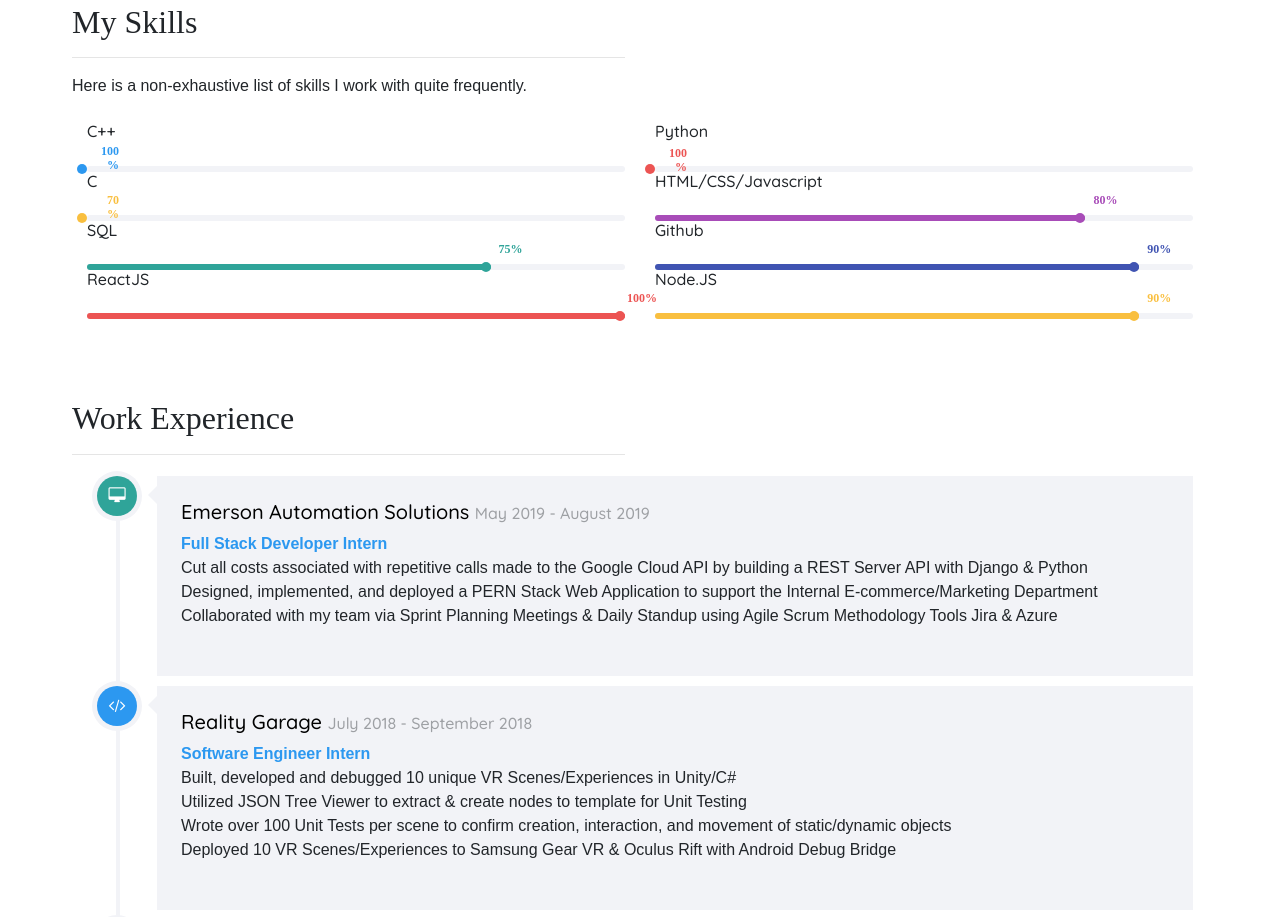
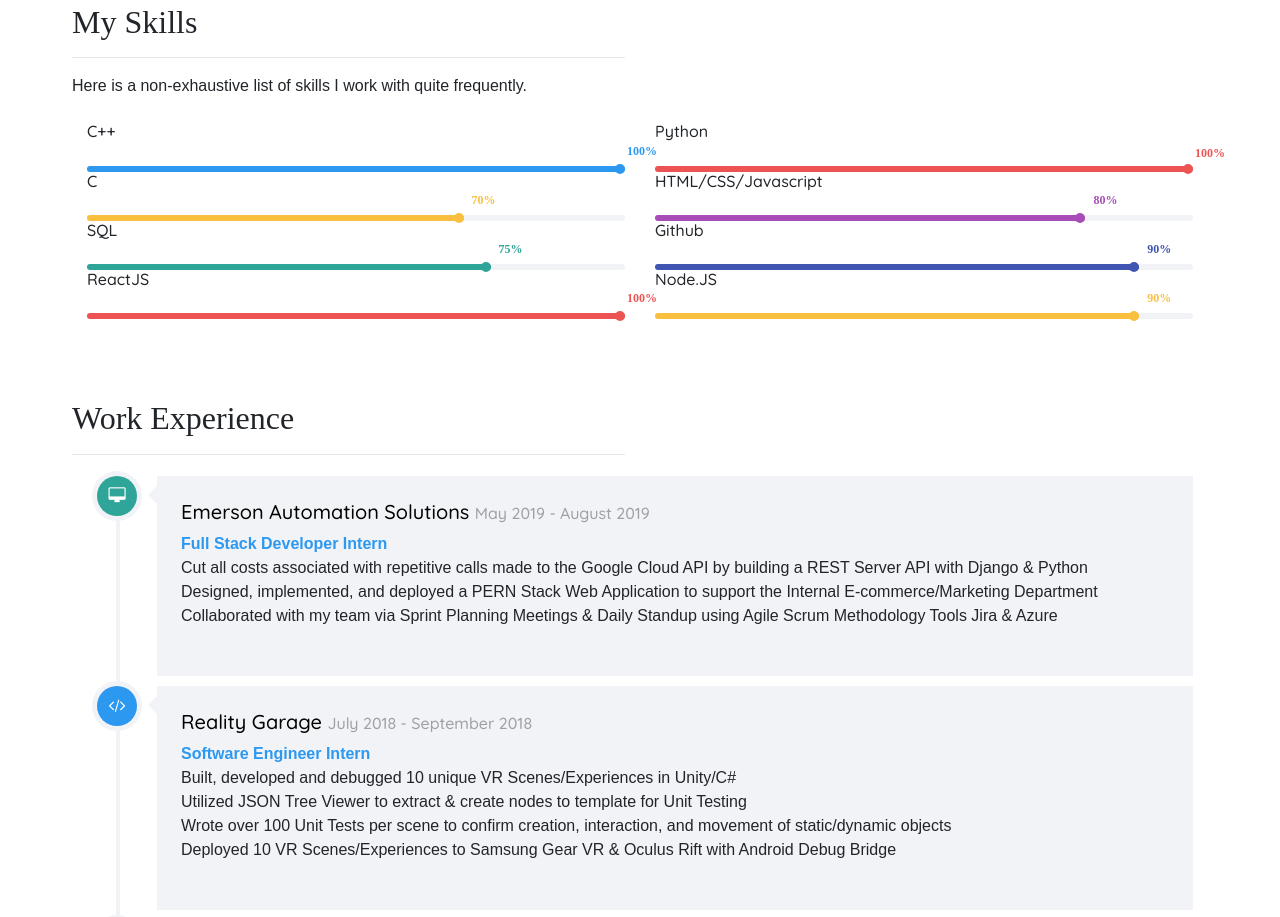
Before and after one commit to rohansuri17/rohansuri17.github.io, a plain HTML site: page index.html in a window 1280 px wide. Shown: the part 809-1726 px from the top of the page. Drawn offline with nearby package versions, Linux system fonts and the light colour scheme; a web font is replaced by a local one.

Commit message:
Update index.html

```diff
--- a/index.html
+++ b/index.html
@@ -88,7 +88,7 @@
                             var skills = ["C++", "Python", "C", "HTML/CSS/Javascript", "SQL", "Github", "ReactJS",
                                 "Node.JS"
                             ];
-                            var value = ["100 <br/>", "100 <br/>", "70 <br/>", 80, 75, 90, 100, 90];
+                            var value = ["100", "100", "70", 80, 75, 90, 100, 90];
                             for (let i = 0; i < skills.length; i++) {
                                 var dir = (i % 2 == 0) ? "Right" : "Left";
                                 document.write(
```
